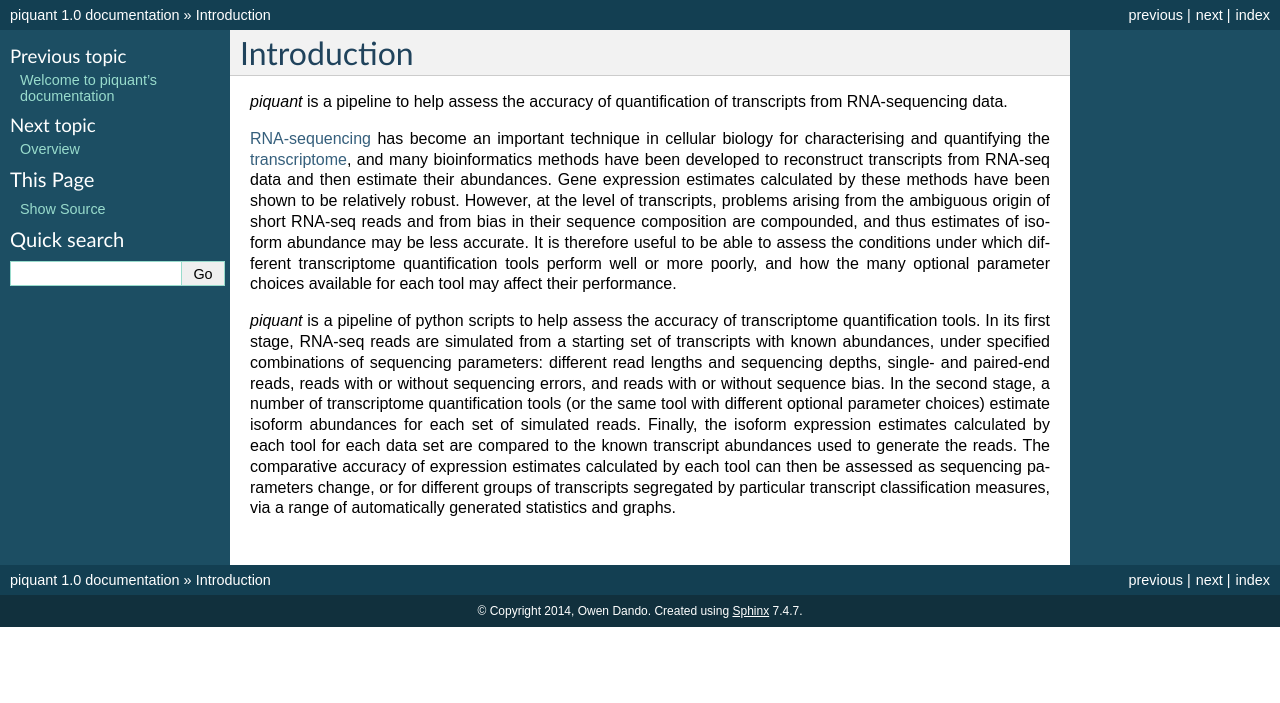
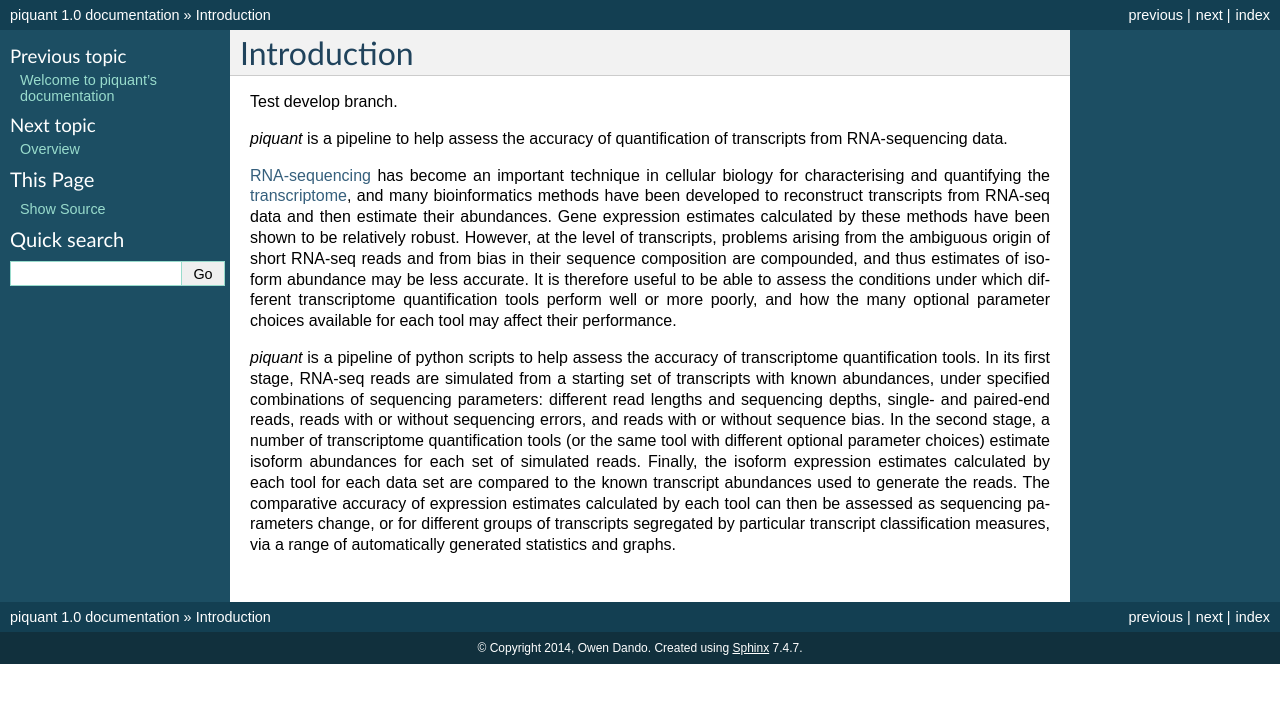
Before and after one commit to lweasel/piquant, a Sphinx documentation site: the page built from docs/intro.rst, in a window 1280 px wide. Shown: the top 703 px of the page. Built offline with Sphinx 7.4.7, drawn with Linux system fonts in a browser that asks for light colours; formulas are drawn with MathJax 3.

Commit message:
Test linking readthedocs 'latest' to develop branch.

```diff
--- a/docs/intro.rst
+++ b/docs/intro.rst
@@ -1,5 +1,7 @@
 Introduction
 ============
+
+Test develop branch.
 
 *piquant* is a pipeline to help assess the accuracy of quantification of transcripts from RNA-sequencing data.
 
```
